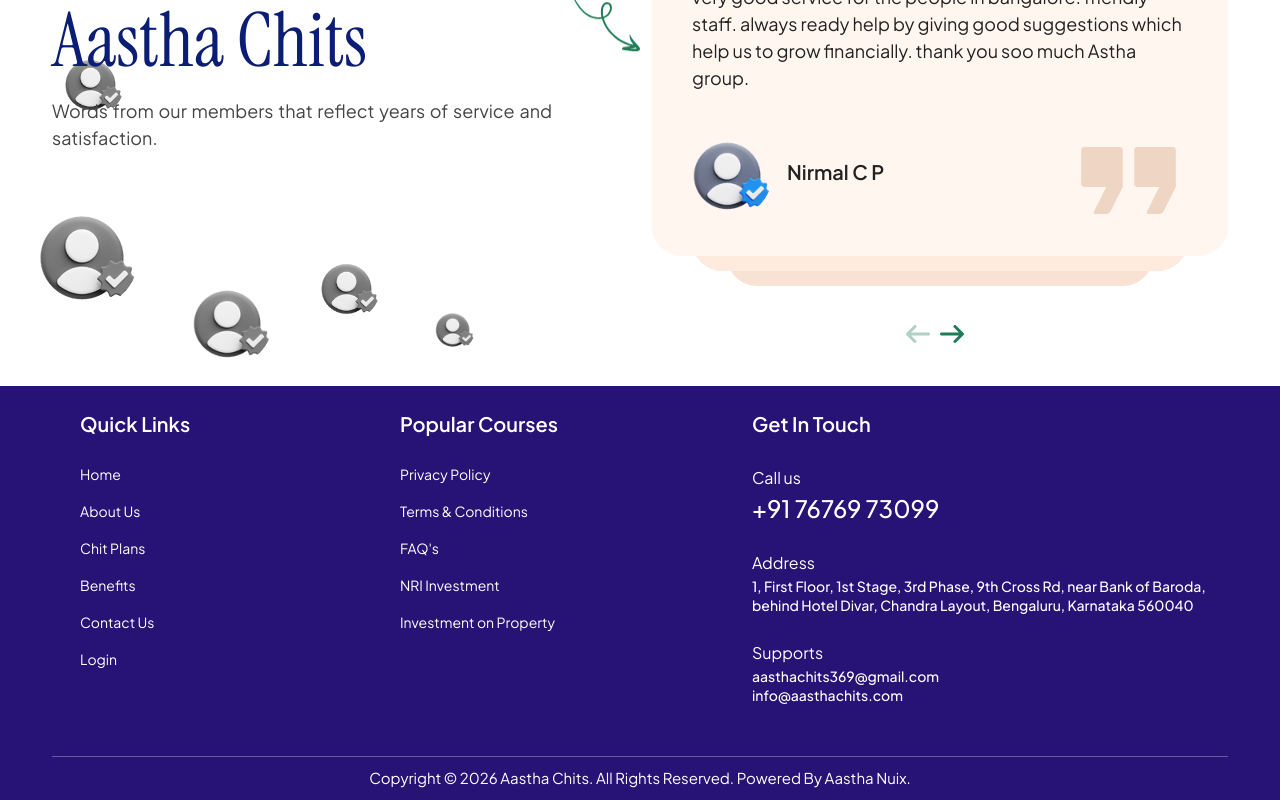
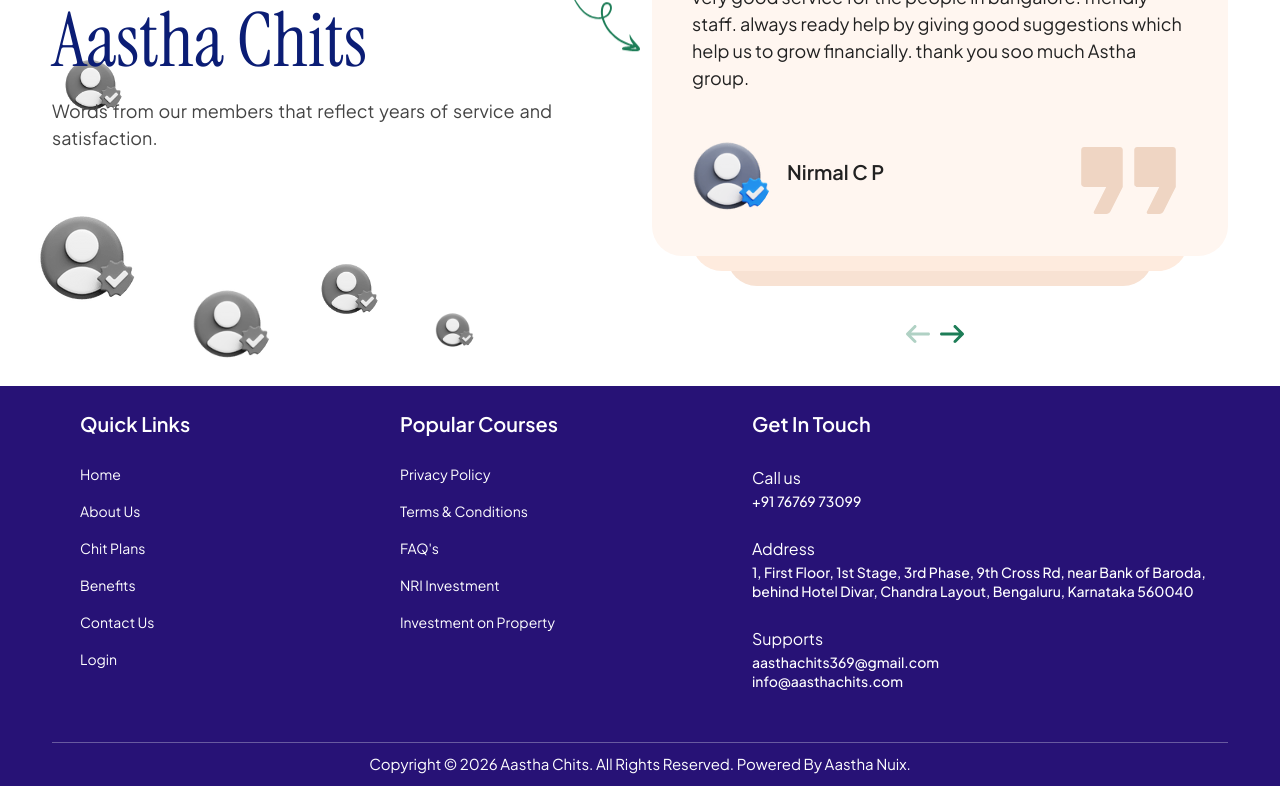
Before and after one commit to aasthanuix/aastha-chits-react-2025, a React (Vite) app in the folder frontend/: page / in a window 1280 px wide. Shown: the part 3369-4169 px from the top of the page. Built offline with nearby package versions, Linux system fonts and the light colour scheme; no server answers.

Commit message:
Update Footer.jsx

```diff
--- a/frontend/src/Components/Footer/Footer.jsx
+++ b/frontend/src/Components/Footer/Footer.jsx
@@ -42,7 +42,7 @@
                     <ul>
                       <li>
                         <p>Call us </p>
-                        <i className="fas fa-phone-alt"></i><a href="tel:+91 76769 73099" style={{fontSize: 24}}>+91  76769  73099</a>
+                        <i className="fas fa-phone-alt"></i><a href="tel:+91 76769 73099">+91  76769  73099</a>
                       </li>
                       <li>
                         <p>Address</p>
```
